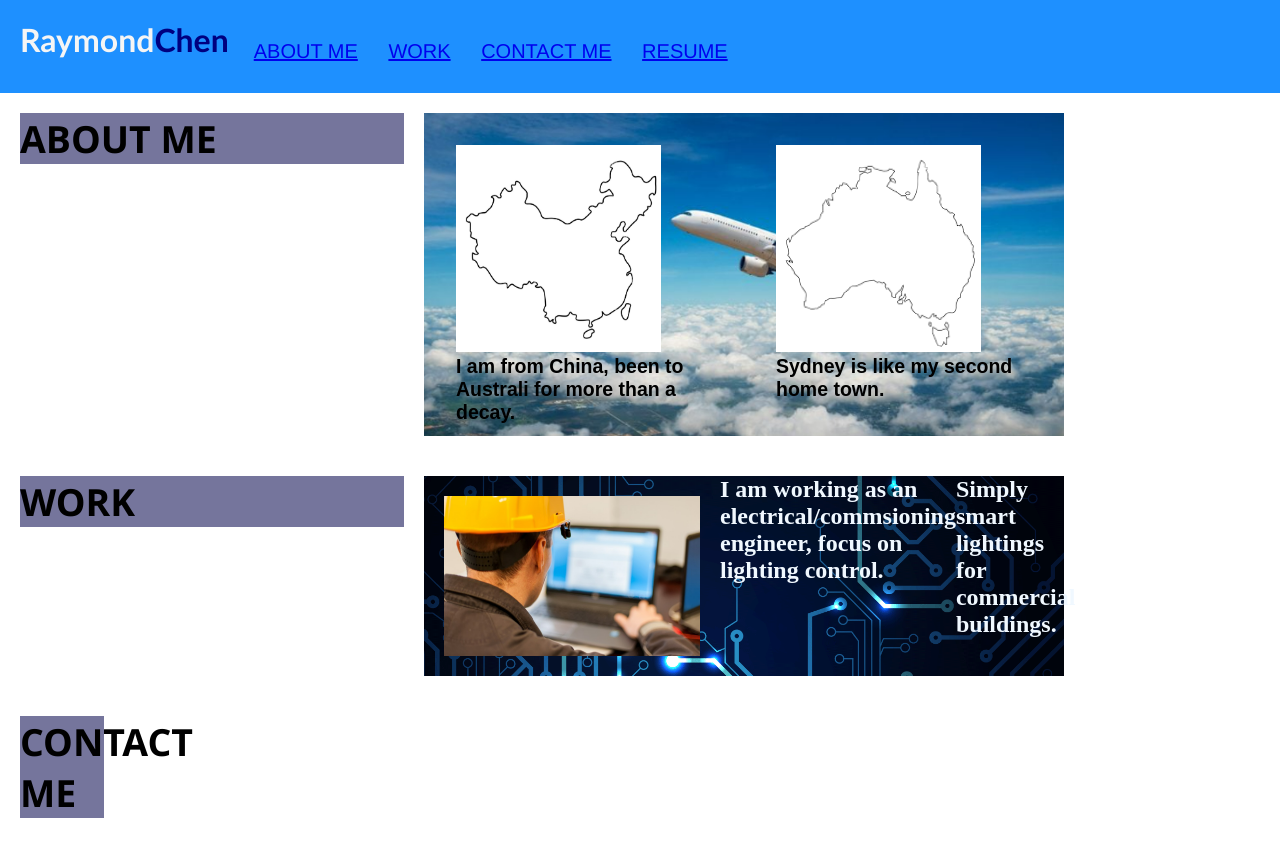
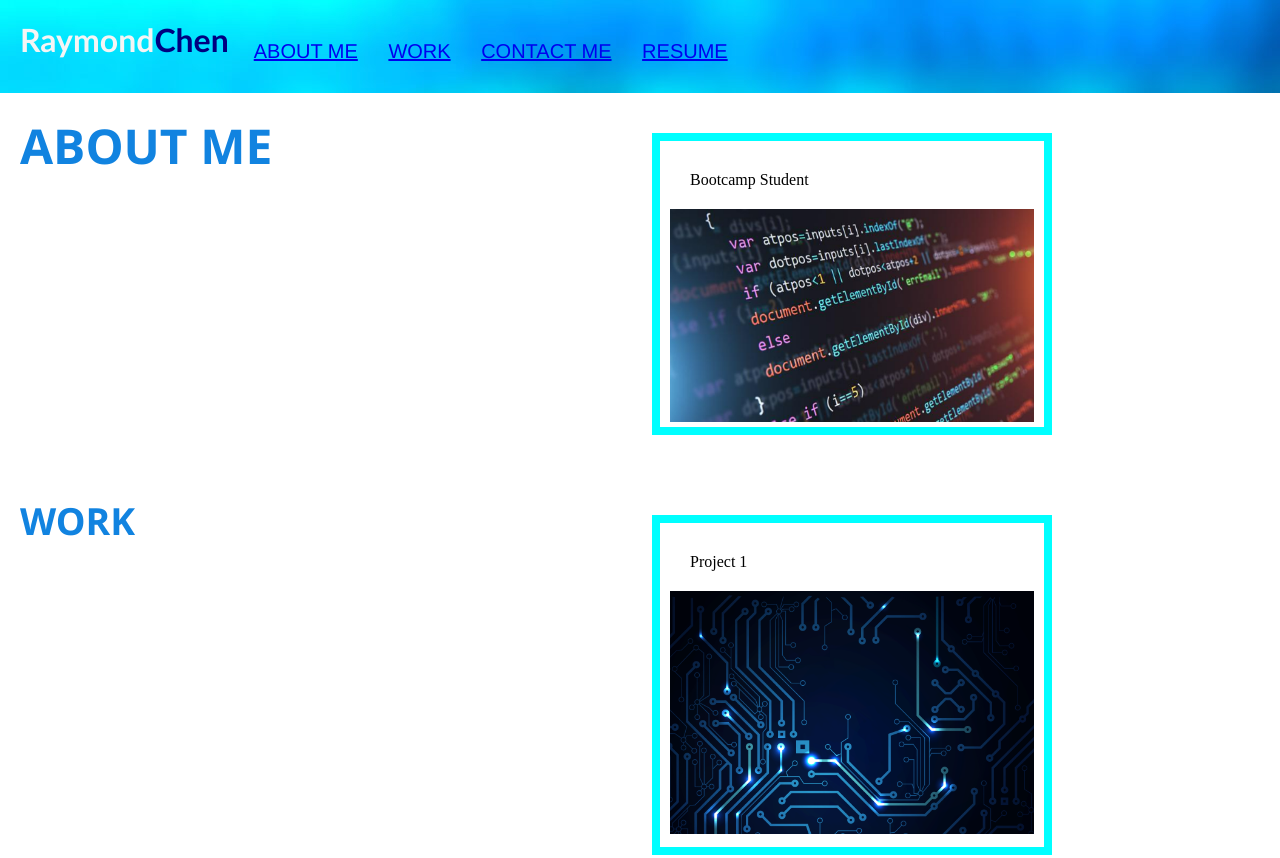
Before and after one commit to Raymond-XishengChen/Bootcamp_Week2_Challenge, a plain HTML site: page index.html in a window 1280 px wide. Shown: the top 858 px of the page. Drawn offline with Linux system fonts and the light colour scheme.

Commit message:
Modify Layout and Add Images

```diff
--- a/assets/style.css
+++ b/assets/style.css
@@ -3,6 +3,7 @@
     padding: 0;
     margin: 0;
 }
+
 
 /* --------------------------------------------Top Section : Name -------------------------------------------------- */
 .name {
@@ -13,6 +14,7 @@
     text-align: left;
     color: whitesmoke;
     background-color: dodgerblue;
+    background-image: url(./images/background.jpg);
 }
 
 .name h1{
@@ -24,7 +26,7 @@
 }
 
 .mainNavbars{
-
+    display: flex;
     padding-top: 20px;
     margin-right: 5px;
     float: right;
@@ -49,58 +51,47 @@
 .leftBoxes{
     display:inline-flex;
     margin: 20px;
-    background-color: rgb(117, 117, 156);
+    color: rgb(17, 131, 224);
     width: 30%;
     float: left;
     font-family: 'Segoe UI', Tahoma, Geneva, Verdana, sans-serif;
     font-size: 200%;
 }
-.aboutRightBoxes{
+
+.aboutMe, .work {
+    flex: 4;
+    background-color: #fff;
+    padding: 20px;
     display: flex;
+    flex-wrap: wrap;
+    justify-content: center;
+  }
+
+  /*
+  What is the flex property a shorthand property for?
+  It is a shorthand property for the flex-grow, flex-shrink, and flex-basis properties
+  What is it doing here?
+  We are making the product card not growable, not shrinkable, and with an initial length of 400px
+  */
+  .project, .bootCamp {
     margin: 20px;
-    background-color: rgb(117, 117, 156);
-    width: 50%;
-    /* text-align: start; */
-    background-image: url(./images/airplane.png);
-    background-position: center;
-    background-size: cover;
-}
+    border-style: solid;
+    border-width: 8px;
+    border-color: aqua;
+    /* border-radius: 10px; */
+    padding: 10px;
+    flex: 0 0 400px;
+  }
 
+  .project header, .bootCamp header {
+    padding: 20px;
+  }
 
-.workRightBoxes h2{
-    display: inline-block;
-}
+  .project p, .bootCamp p {
+    text-align: center;
+  }
 
-.aboutMeImg {
-    display: inline-block;
+  .project img, .bootCamp img {
+    width: 100%;
     height: 80%;
-    width: 80%;
-}
-
-.aboutMe {
-    display: inline-block;
-    width: 40%;
-    font-size: small;
-    font-family: Arial, Helvetica, sans-serif;
-    margin: 5%;
-
-}
-/* ----------------Section 2: Work-------------------- */
-.workRightBoxes{
-    display: flex;
-    color: aliceblue;
-    margin: 20px;
-    background-color: rgb(117, 117, 156);
-    width: 50%;
-    background-image: url(./images/electronic.png);
-    background-position: center;
-    background-size: cover;
-}
-
-.workImg {
-    display: inline-block;
-    height: 40%;
-    width: 40%;
-    margin: 20px;
-
-}
+  }
--- a/index.html
+++ b/index.html
@@ -35,23 +35,20 @@
 
     <!-- Section 1 (Nav Button 1) -->
     <section class="mainContent" id="section-aboutMe">
-        <section class="leftBoxes">
+        <div class="leftBoxes">
             <h1>
                 ABOUT ME
             </h1>
-        </section>
+        </div>
 
-        <section class="aboutRightBoxes">
-            <section class="aboutMe firstSec">
-                <img src="./assets/images/outline-map-of-china.png" class="aboutMeImg CHN" alt="placeholder">
-                <h2>I am from China, been to Australi for more than a decay. </h2>
+        <div class="aboutMe">
+            <section class="bootCamp">
+              <header>Bootcamp Student</header>
+              <img src="./assets/images/coding.png" alt="coding" />
+
             </section>
+        </div>
 
-            <section class="aboutMe secondSec">
-                <img src="./assets/images/outline-map-of-australia.png" class="aboutMeImg AUS" alt="placeholder">
-                <h2>Sydney is like my second home town.</h2>
-            </section>
-         </section>
     </section>
 
     <!-- Section 2 (Nav Button 2) -->
@@ -62,11 +59,34 @@
             </h1>
         </section>
 
-        <section class="workRightBoxes">
-            <img src="./assets/images/commissioning engineer.png" class="workImg" alt="placeholder">
-            <h2>I am working as an electrical/commsioning engineer, focus on lighting control. </h2>
-            <h2>Simply smart lightings for commercial buildings.</h2>
-        </section>
+        <div class="work">
+            <section class="project">
+              <header>Project 1</header>
+              <img src="./assets/images/electronic.png" alt="calculator" />
+              <!-- <p>Calculator</p> -->
+            </section>
+            <section class="project">
+              <header>Project 2</header>
+              <img src="./assets/images/LED Wall.png" alt="LED Wall" />
+              <!-- <p>Price: $150</p> -->
+            </section>
+            <section class="project">
+              <header>Project 3</header>
+              <img
+                src="./assets/images/pastel-puzzle.png"
+                alt="Pastel Puzzle"
+              />
+              <!-- <p>Price: $30</p> -->
+            </section>
+            <section class="project">
+              <header>Project 4</header>
+              <img
+                src="./assets/images/run-buddy.png"
+                alt="Run Buddy"
+              />
+              <!-- <p>Price: $10</p> -->
+            </section>
+          </div>
     </section>
 
     <!-- Section 3 (Nav Button 3) -->
```
Also changed, not shown: assets/images/LED Wall.png (added), assets/images/airplane.png (deleted), assets/images/background.jpg (added), assets/images/coding.png (added), assets/images/commissioning engineer.png (deleted), assets/images/map-of-china-outline-silhouette-of-china-map-illustration-RGHNK3.jpg (deleted), assets/images/outline-map-of-australia.png (deleted), assets/images/outline-map-of-china.png (deleted), assets/images/pastel-puzzle.png (added), assets/images/run-buddy.png (added).
